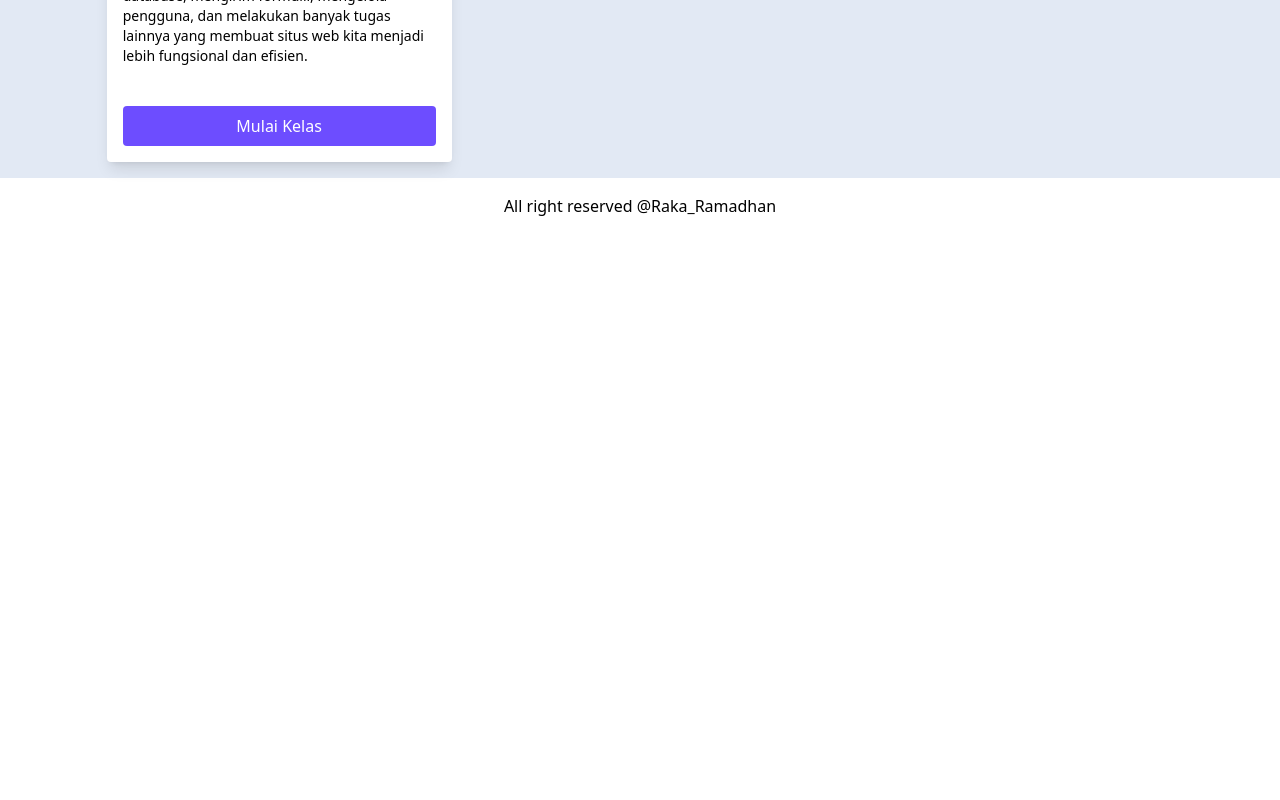
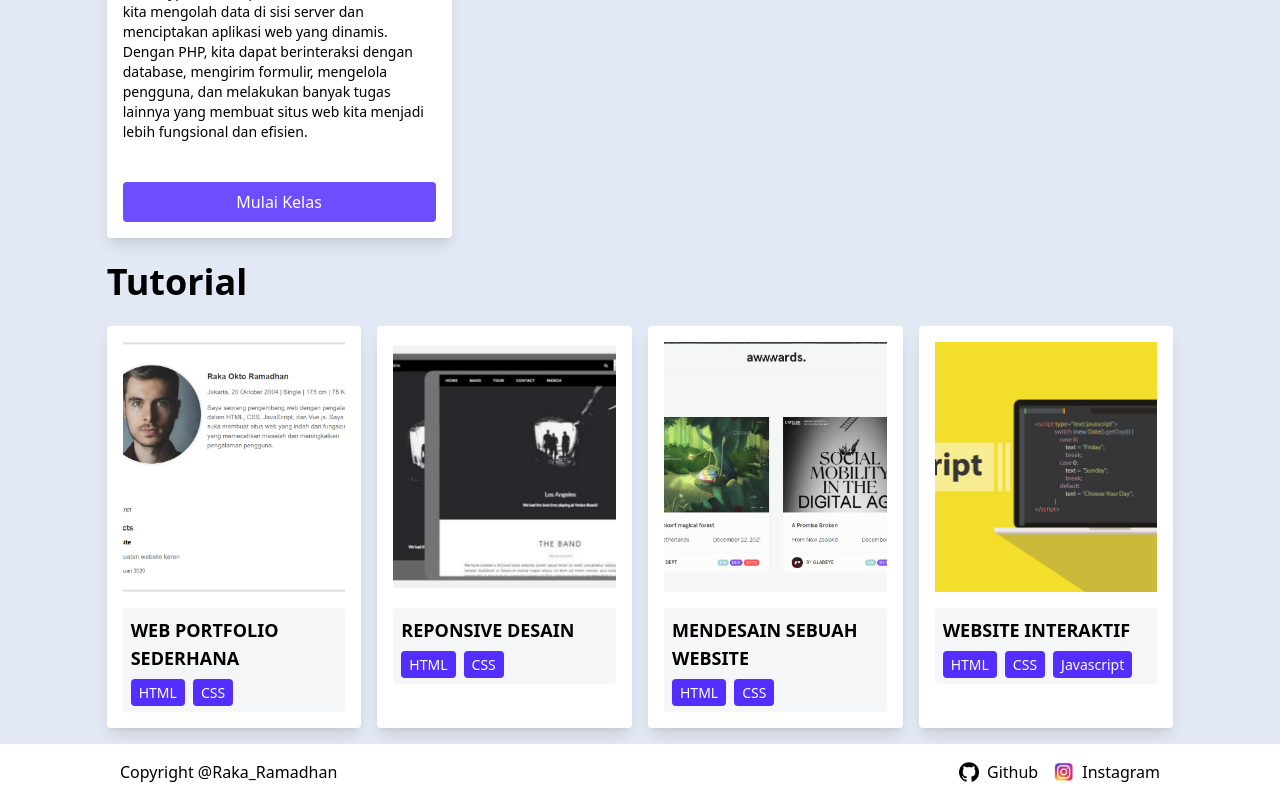
Before and after one commit to Tony-Portfolio/day-8, a Nuxt app: page /class/list in a window 1280 px wide. Shown: the part 1106-1906 px from the top of the page. Before the commit the page ends 1340 px from the top, so only its background shows below. Built offline with nearby package versions, Linux system fonts and the light colour scheme.

Commit message:
Update commit

```diff
--- a/components/Card.vue
+++ b/components/Card.vue
@@ -1,9 +1,31 @@
 <template>
   <div
-    class="bg-white p-4 shadow-lg rounded flex flex-col h-full hover:shadow-2xl hover:bottom-[10px] bottom-0 transition duration-500 ease-in-out hover:shadow-[rgba(109,77,255,0.6)] relative"
+    class="bg-white p-4 shadow-lg rounded flex flex-row w-full h-full hover:shadow-2xl hover:bottom-[5px] bottom-0 transition duration-500 ease-in-out hover:shadow-[rgba(109,77,255,0.6)] relative gap-4"
     style="transition:bottom 0.5s, box-shadow 0.5s;">
-    <NuxtLink :to = "'/' + link">
-      <img :src="'images/' + image" alt="" class="h-[250px] object-cover object-top">
+    <NuxtLink :to="'/' + link" class="flex w-full gap-4 flex-col">
+      <img :src="'/images/' + image" alt=""
+        class="h-[250px] w-full md:w-[300px] xl:w-[400px] block object-cover object-top">
+      <div class="flex-grow">
+        <div class="flex items-start justify-between bg-gray-100/[0.8] p-2 rounded flex-col gap-2">
+          <h3 class="text-lg font-bold uppercase">{{ title }}</h3>
+          <div class="">
+            <ul class="flex gap-2">
+              <li>
+                <NuxtLink href="/class/html-html.jpg" class="bg-[#542eff] p-2 py-1 rounded text-white text-center text-sm">{{ lang1 }}</NuxtLink>
+              </li>
+              <li>
+                <NuxtLink href="/class/css-css.jpeg" class="bg-[#542eff] p-2 py-1 rounded text-white text-center text-sm">{{ lang2 }}</NuxtLink>
+              </li>
+              <li v-if="lang3 !== '' && lang3">
+                <NuxtLink href="/class/javascript-javascript.jpg" class="bg-[#542eff] p-2 py-1 rounded text-white text-center text-sm">{{ lang3 }}</NuxtLink>
+              </li>
+            </ul>
+          </div>
+        </div>
+        <div class="">
+          <p></p>
+        </div>
+      </div>
     </NuxtLink>
   </div>
 </template>
@@ -14,5 +36,8 @@ const props = defineProps({
   image: String,
   link: String,
   date: String,
+  lang1: String,
+  lang2: String,
+  lang3: String,
 })
 </script>
--- a/layouts/footer.vue
+++ b/layouts/footer.vue
@@ -1,5 +1,20 @@
 <template>
-    <footer class="bg-white text-center p-4">
-        <slot />
+    <footer class="bg-white p-4">
+        <div class="flex items-center justify-between w-10/12 mx-auto sm:flex-row flex-col gap-2">
+            <p><a href="https://bit.ly/raka-rmdn-portfolio" target="_blank" class="text-base">Copyright
+                    @Raka_Ramadhan</a></p>
+            <ul class="flex items-center gap-4">
+                <li class="flex items-center gap-2">
+                    <a class="flex items-center gap-2" href="https://github.com/Tony-Portfolio" target="_blank">
+                        <img src="/icon/github.png" alt="github.icon" class="w-[20px]">Github
+                    </a>
+                </li>
+                <li class="flex items-center gap-2">
+                    <a class="flex items-center gap-2" href="https://www.instagram.com/xxdjtony_go/" target="_blank">
+                        <img src="/icon/instagram.png" alt="github.icon" class="w-[20px]">Instagram
+                    </a>
+                </li>
+            </ul>
+        </div>
     </footer>
 </template>
--- a/layouts/header.vue
+++ b/layouts/header.vue
@@ -2,7 +2,7 @@
     <header class="w-12/12 mx-auto sticky top-0 left-0 bg-white backdrop-blur-[1px] z-[100]">
         <nav class="font-bold flex items-center justify-between w-10/12 mx-auto py-4">
             <div class="">
-                <h2>
+                <h2 class = "text-xl">
                     <NuxtLink to="/">Coster</NuxtLink>
                 </h2>
             </div>
@@ -19,30 +19,32 @@
                 <li><a href="https://codepen.io/Raka_ramadhan" target="_blank"><i class="fa-brands fa-codepen"></i>
                         Codepen</a></li>
             </ul>
-            <p @click.stop="showNav = true" class="block md:hidden w-fit"><img src="/icon/bar.png" alt="bars" class = "w-[15px]">
+            <p @click.stop="showNav = true" class="block md:hidden w-fit"><img src="/icon/bar.png" alt="bars"
+                    class="w-[15px]">
             </p>
         </nav>
         <!-- <slot /> -->
 
     </header>
-    <nav id="responsive"
-        class="bg-[#4e29f5] text-white overflow-hidden fixed h-[100%] w-[250px] right-[-250px] z-[200] top-0"
-        style="transition: right 0.5s;" :class="{ 'show': showNav }" @click="showNav = false">
+    <div class="w-screen h-screen bg-black/[0.4] z-[150] fixed top-0 left-0" id="overlay" @click="showNav = false"
+        :class="{ 'opacity-1': showNav, 'left-[100%]': !showNav, 'opacity-0': !showNav}" style="transition: opacity 0.5s;"></div>
+    <nav id="responsive" class="bg-[white] text-black overflow-hidden fixed h-[100%] w-[250px] right-[-250px] z-[200] top-0"
+        style="transition: right 0.5s;" :class="{ 'show': showNav }">
         <ul class="flex items-start justify-between gap-2 flex-col p-4 h-full">
             <div class="w-full">
-                <p class="text-right p-2 text-xl" @click="showNav">X</p>
+                <p class="text-right p-2 text-xl" @click="showNav = false">X</p>
                 <li class="block w-full">
                     <NuxtLink to="/" class="w-full block p-2">Beranda</NuxtLink>
                 </li>
-                <hr class="border-1 border-white block w-full">
+                <hr class="border-1 border-black block w-full">
                 <li class="block w-full">
                     <NuxtLink to="/about" class="w-full block p-2">Tentang Kami</NuxtLink>
                 </li>
-                <hr class="border-1 border-white block w-full">
+                <hr class="border-1 border-black block w-full">
                 <li class="block w-full">
                     <NuxtLink to="/class/list" class="w-full block p-2">Kelas</NuxtLink>
                 </li>
-                <hr class="border-1 border-white block w-full">
+                <hr class="border-1 border-black block w-full">
             </div>
             <li class="block w-full text-center">
                 <a href="https://codepen.io/Raka_ramadhan" target="_blank" class="w-full block p-2">
--- a/pages/about.vue
+++ b/pages/about.vue
@@ -114,7 +114,6 @@
             </section>
         </main>
         <NuxtLayout :name="layouts.footer">
-            <p><a href="https://bit.ly/raka-rmdn-portfolio" target="_blank">All right reserved @Raka_Ramadhan</a></p>
         </NuxtLayout>
     </div>
 </template>
--- a/pages/class/[id]-[url].vue
+++ b/pages/class/[id]-[url].vue
@@ -55,7 +55,6 @@
             </section>
         </main>
         <NuxtLayout :name="layouts.footer">
-            <p><a href="https://bit.ly/raka-rmdn-portfolio" target="_blank">All right reserved @Raka_Ramadhan</a></p>
         </NuxtLayout>
     </div>
 </template>
--- a/pages/class/list.vue
+++ b/pages/class/list.vue
@@ -5,6 +5,7 @@
         </NuxtLayout>
         <main class="w-10/12 mx-auto my-4">
             <section id="class">
+                <h2 class="font-bold text-4xl my-6">Kelas</h2>
                 <div class="grid grid-cols-1 sm:grid-cols-2 lg:grid-cols-3 gap-4 gap-y-8">
                     <div class="bg-white shadow-lg rounded">
                         <NuxtLink to="/class/html-html.jpg" class="flex flex-col justify-between h-full">
@@ -24,10 +25,12 @@
                                     </p>
                                 </div>
                             </div>
+                            <div class="">
                                 <p
                                     class="bg-[#6d4dff] w-auto block p-2 rounded text-white text-center m-4 hover:bg-[#542eff] transition duration-500 ease-in-out">
                                     Mulai
                                     Kelas</p>
+                            </div>
                         </NuxtLink>
                     </div>
                     <div class="bg-white shadow-lg rounded">
@@ -48,10 +51,12 @@
                                         kreativitas kita.</p>
                                 </div>
                             </div>
+                            <div class="">
                                 <p
                                     class="bg-[#6d4dff] w-auto block p-2 rounded text-white text-center m-4 hover:bg-[#542eff] transition duration-500 ease-in-out">
                                     Mulai
                                     Kelas</p>
+                            </div>
                         </NuxtLink>
                     </div>
                     <div class="bg-white shadow-lg rounded">
@@ -69,10 +74,12 @@
                                         tombol-tombol yang bergerak, dan formulir yang responsif.</p>
                                 </div>
                             </div>
+                            <div class="">
                                 <p
                                     class="bg-[#6d4dff] w-auto block p-2 rounded text-white text-center m-4 hover:bg-[#542eff] transition duration-500 ease-in-out">
                                     Mulai
                                     Kelas</p>
+                            </div>
                         </NuxtLink>
                     </div>
                     <div class="bg-white shadow-lg rounded">
@@ -91,17 +98,28 @@
                                     </p>
                                 </div>
                             </div>
+                            <div class="">
                                 <p
                                     class="bg-[#6d4dff] w-auto block p-2 rounded text-white text-center m-4 hover:bg-[#542eff] transition duration-500 ease-in-out">
                                     Mulai
                                     Kelas</p>
+                            </div>
                         </NuxtLink>
                     </div>
                 </div>
             </section>
+            <section id="class" class="">
+                <h2 class="font-bold text-4xl my-6">Tutorial</h2>
+                <div class="grid grid-cols-1 sm:grid-cols-2 md:grid-cols-3 lg:grid-cols-4 gap-4">
+                    <Card title="Web Portfolio Sederhana" image="tutorial-1.png" link="tutorial/tutorial-1" date="12 Januari 2002" lang1 = "HTML" lang2 = "CSS">
+                    </Card>
+                    <Card title="Reponsive Desain" image="tutorial-2.png" link="#" date="20 Januari 2002" lang1 = "HTML" lang2 = "CSS"></Card>
+                    <Card title="Mendesain sebuah website" image="tutorial-3.jpg" link="#" date="14 Februari 2002" lang1 = "HTML" lang2 = "CSS"></Card>
+                    <Card title="Website interaktif" image="tutorial-4.jpg" link="#" date="28 Februari 2002" lang1 = "HTML" lang2 = "CSS" lang3="Javascript"></Card>
+                </div>
+            </section>
         </main>
         <NuxtLayout :name="layouts.footer">
-            <p><a href="https://bit.ly/raka-rmdn-portfolio" target="_blank">All right reserved @Raka_Ramadhan</a></p>
         </NuxtLayout>
     </div>
 </template>
--- a/pages/index.vue
+++ b/pages/index.vue
@@ -111,16 +111,16 @@
             <section id="class" class="">
                 <h3 class="font-bold text-2xl py-8">Tutorial</h3>
                 <div class="grid grid-cols-1 sm:grid-cols-2 md:grid-cols-3 lg:grid-cols-4 gap-4">
-                    <Card title="Web Portfolio Sederhana" image="tutorial-1.png" link="tutorial/tutorial-1" date="12 Januari 2002">
+                    <Card title="Web Portfolio Sederhana" image="tutorial-1.png" link="tutorial/tutorial-1" date="12 Januari 2002" lang1 = "HTML" lang2 = "CSS">
                     </Card>
-                    <Card title="Reponsive Design" image="tutorial-2.png" link="#" date="20 Januari 2002"></Card>
-                    <Card title="Designing A Website" image="tutorial-3.jpg" link="#" date="14 Februari 2002"></Card>
-                    <Card title="Interactive With Js" image="tutorial-4.jpg" link="#" date="28 Februari 2002"></Card>
+                    <Card title="Reponsive Desain" image="tutorial-2.png" link="#" date="20 Januari 2002" lang1 = "HTML" lang2 = "CSS"></Card>
+                    <Card title="Mendesain sebuah website" image="tutorial-3.jpg" link="#" date="14 Februari 2002" lang1 = "HTML" lang2 = "CSS"></Card>
+                    <Card title="Website interaktif" image="tutorial-4.jpg" link="#" date="28 Februari 2002" lang1 = "HTML" lang2 = "CSS" lang3="Javascript"></Card>
                 </div>
             </section>
         </main>
         <NuxtLayout :name="layouts.footer">
-            <p><a href="https://bit.ly/raka-rmdn-portfolio" target="_blank">All right reserved @Raka_Ramadhan</a></p>
+
         </NuxtLayout>
     </div>
 </template>
--- a/pages/tutorial/tutorial-1.vue
+++ b/pages/tutorial/tutorial-1.vue
@@ -479,7 +479,6 @@
 '></iframe>
         </main>
         <NuxtLayout :name="layouts.footer">
-            <p><a href="https://bit.ly/raka-rmdn-portfolio" target="_blank">All right reserved @Raka_Ramadhan</a></p>
         </NuxtLayout>
     </div>
 </template>
```
Also changed, not shown: public/icon/github.png (added), public/icon/instagram.png (added). Lines whose indentation alone changed are shown as unchanged.
